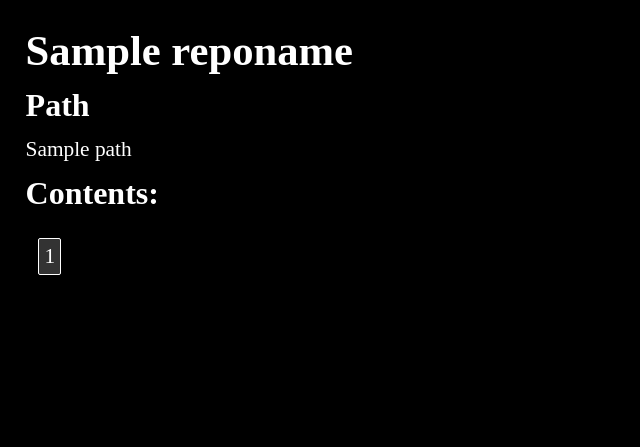
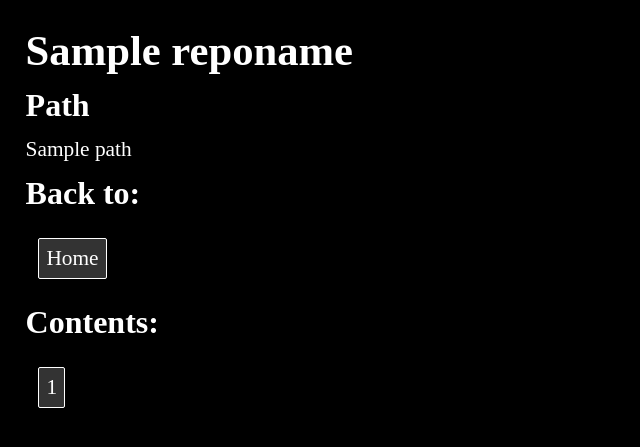
Before and after one commit to dbob16/filebrowser, a FastAPI app: template templates/browse.html in a window 1280 px wide. Shown: the top 447 px of the page, without its empty margins (0-640 px from the left). Run offline with FastAPI, Linux system fonts and the light colour scheme; the template is opened without the code that fills it: most values are stand-ins (such as "Sample title", 1, 10 or a date in 2020).

Commit message:
added back links

```diff
--- a/app.py
+++ b/app.py
@@ -17,11 +17,14 @@ templates = Jinja2Templates(directory="templates")
 
 @app.get("/")
 def browse(request:Request, r_path:str=""):
+    previous = None
     full_path = os.path.join(filepath, r_path)
+    if '/' in r_path:
+        previous = r_path.rsplit('/', maxsplit=1)
     if os.path.isdir(full_path):
         dir_list = os.listdir(full_path)
         dir_list.sort()
         contents = [(item, os.path.join(r_path, item), os.path.isfile(os.path.join(full_path, item))) for item in dir_list]
-        return templates.TemplateResponse(request=request, name="browse.html", context={"reponame": reponame, "path": r_path, "contents": contents})
+        return templates.TemplateResponse(request=request, name="browse.html", context={"reponame": reponame, "path": r_path, "contents": contents, "previous": previous})
     else:
         return FileResponse(full_path)
--- a/templates/browse.html
+++ b/templates/browse.html
@@ -24,7 +24,7 @@ ul.itemlist {
 ul.itemlist a.link {
     display: block;
     text-decoration: none;
-    padding: 5px;
+    padding: 7px;
     color: #ffffff;
     background-color: #333;
     border: solid #ffffff 1px;
@@ -41,7 +41,14 @@ ul.itemlist a.link:hover {
 {% if path %}
 <h2>Path</h2>
 <p>{{ path }}</p>
+<h2>Back to:</h2>
+<ul class="itemlist">
+<li class="item"><a href="/" class="link">Home</a></li>
+{% if previous %}
+<li class="item"><a href="/?r_path={{ previous[0] }}" class="link">{{ previous[0] }}</a></li>
 {% endif %}
+{% endif %}
+</ul>
 {% if contents %}
 <h2>Contents:</h2>
 <ul class="itemlist">
```
